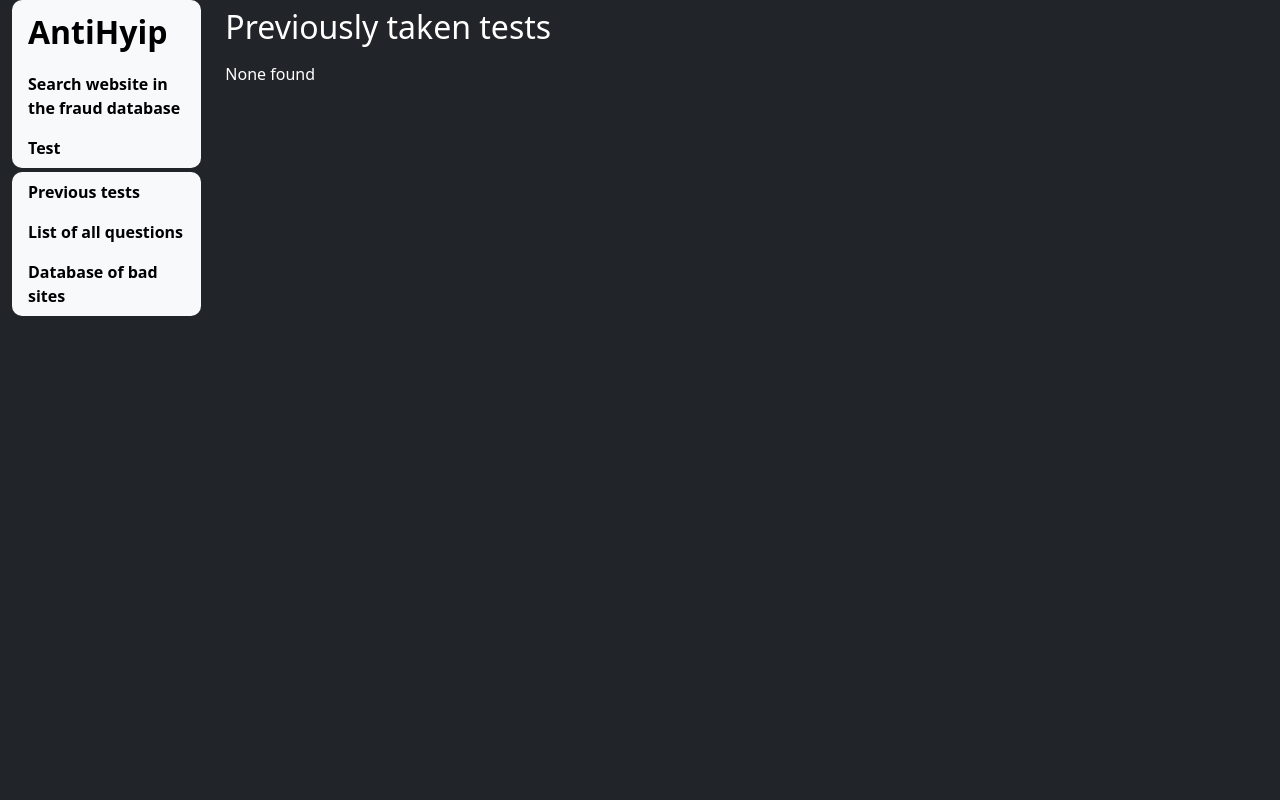
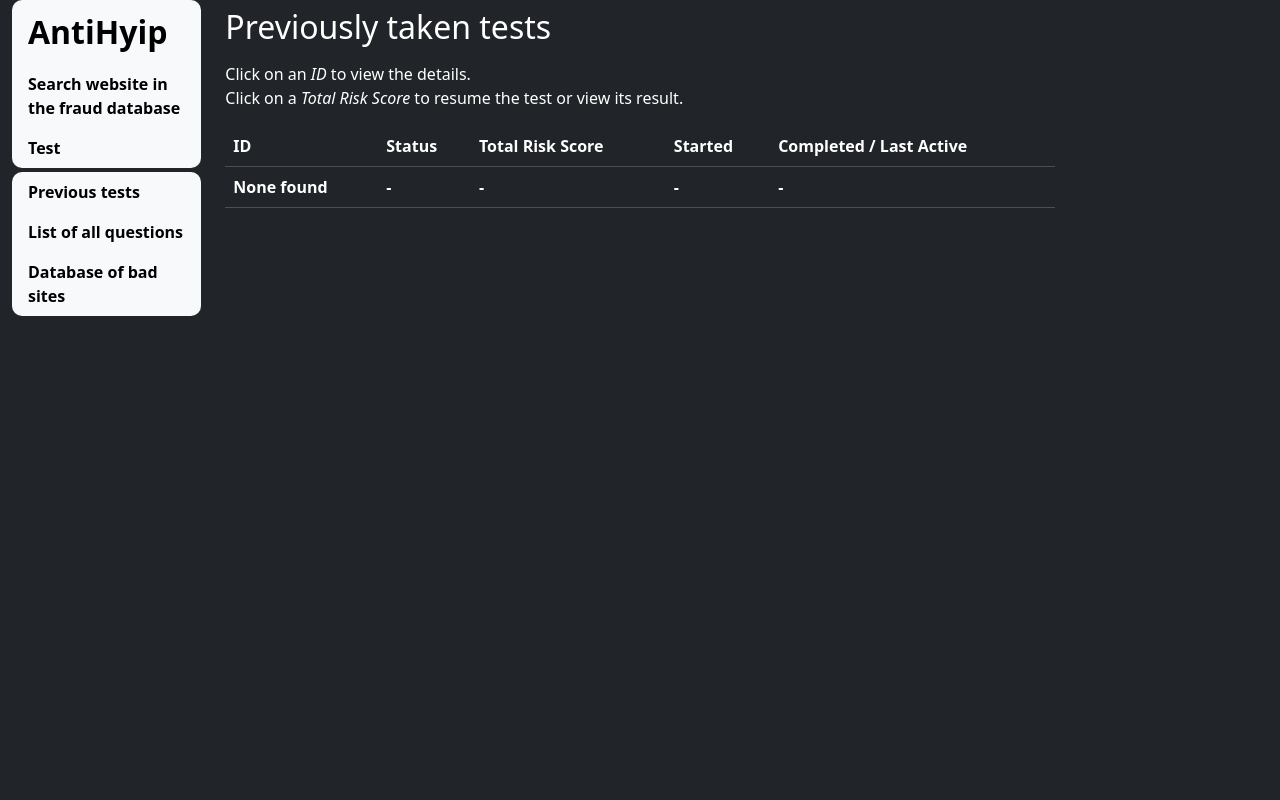
Before and after one commit to sishorian/antihyip-rest-v1, a Django app: page /saved-tests/ in a window 1280 px wide. Run offline with Django 5.2, Linux system fonts and the light colour scheme; data that the repository does not hold is empty.

Commit message:
htestsnapshot_list.html: improve page interface
Table interface, etc.

```diff
--- a/hyiptest/templates/hyiptest/htestsnapshot_list.html
+++ b/hyiptest/templates/hyiptest/htestsnapshot_list.html
@@ -3,14 +3,20 @@
 {% block content %}
   <h1>Previously taken tests</h1>
 
-  {% if htestsnapshot_list %}
+  <p>
+    Click on an <em>ID</em> to view the details.
+    <br>
+    Click on a <em>Total Risk Score</em> to resume the test or view its result.
+  </p>
+
   <table class="table">
     <thead>
       <tr>
         <th>ID</th>
         <th>Status</th>
+        <th>Total Risk Score</th>
         <th>Started</th>
-          <th>Last Active</th>
+        <th>Completed / Last Active</th>
       </tr>
     </thead>
     <tbody>
@@ -21,18 +27,40 @@
           </td>
           <td>
             {% if htestsnapshot.question_in_progress %}
-                Abandoned (<a href="{% url 'htest-question' htestsnapshot.id %}">Resume</a>)
+              Abandoned
             {% else %}
-                Completed ({{ htestsnapshot.total_risk_score }})
+              Completed
+            {% endif %}
+          </td>
+          <td>
+            {% if htestsnapshot.question_in_progress %}
+              <a href="{% url 'htest-question' htestsnapshot.id %}">-</a>
+            {% else %}
+              <a href="{% url 'htest-result' htestsnapshot.id %}">{{ htestsnapshot.total_risk_score }}</a>
             {% endif %}
           </td>
           <td>{{ htestsnapshot.created_at }}</td>
           <td>{{ htestsnapshot.updated_at }}</td>
         </tr>
+      {% empty %}
+        <tr>
+          <td>
+            <strong>None found</strong>
+          </td>
+          <td>
+            <strong>-</strong>
+          </td>
+          <td>
+            <strong>-</strong>
+          </td>
+          <td>
+            <strong>-</strong>
+          </td>
+          <td>
+            <strong>-</strong>
+          </td>
+        </tr>
       {% endfor %}
     </tbody>
   </table>
-  {% else %}
-    <p>None found</p>
-  {% endif %}
 {% endblock %}
```
Lines whose indentation alone changed are shown as unchanged.
